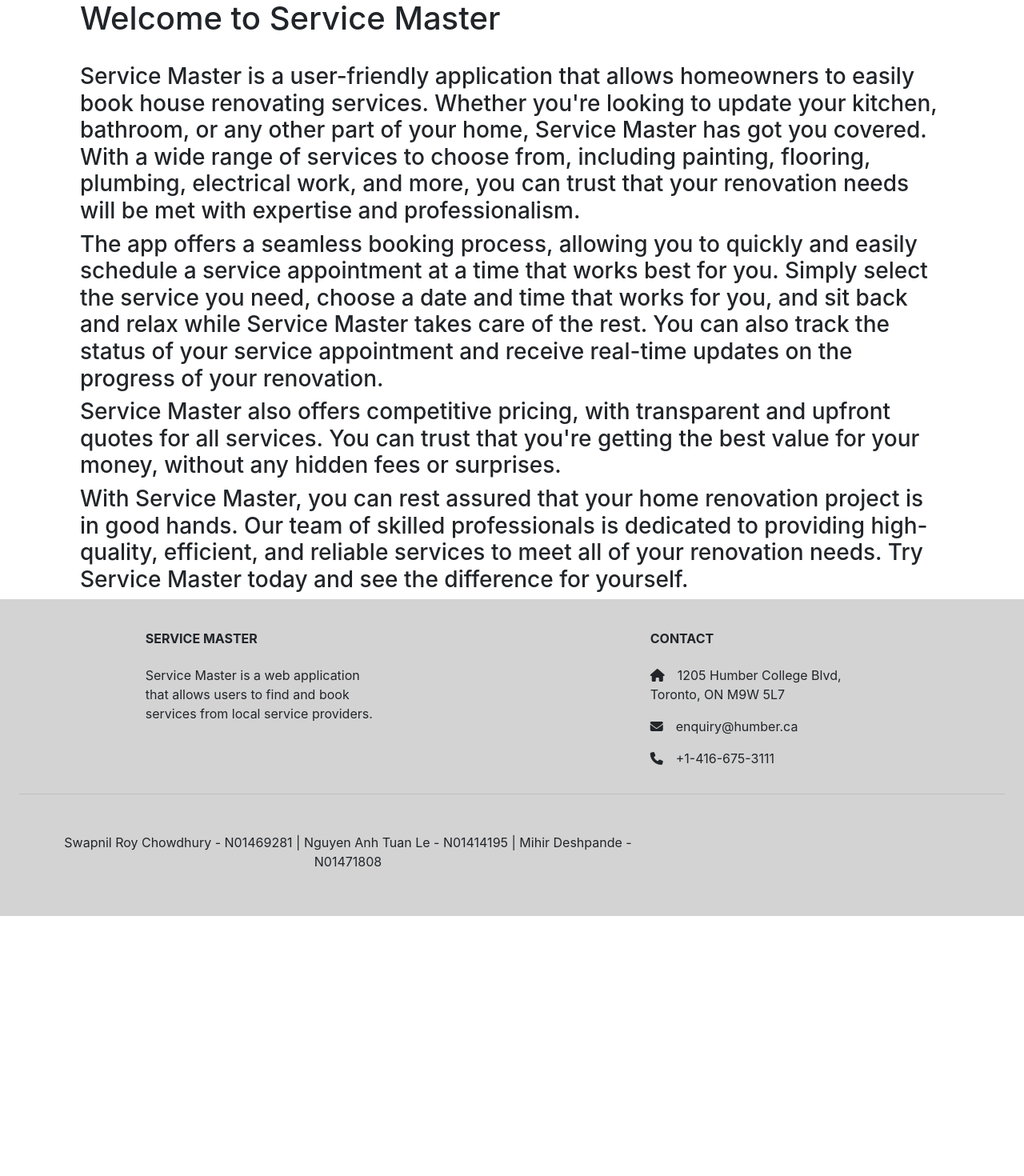
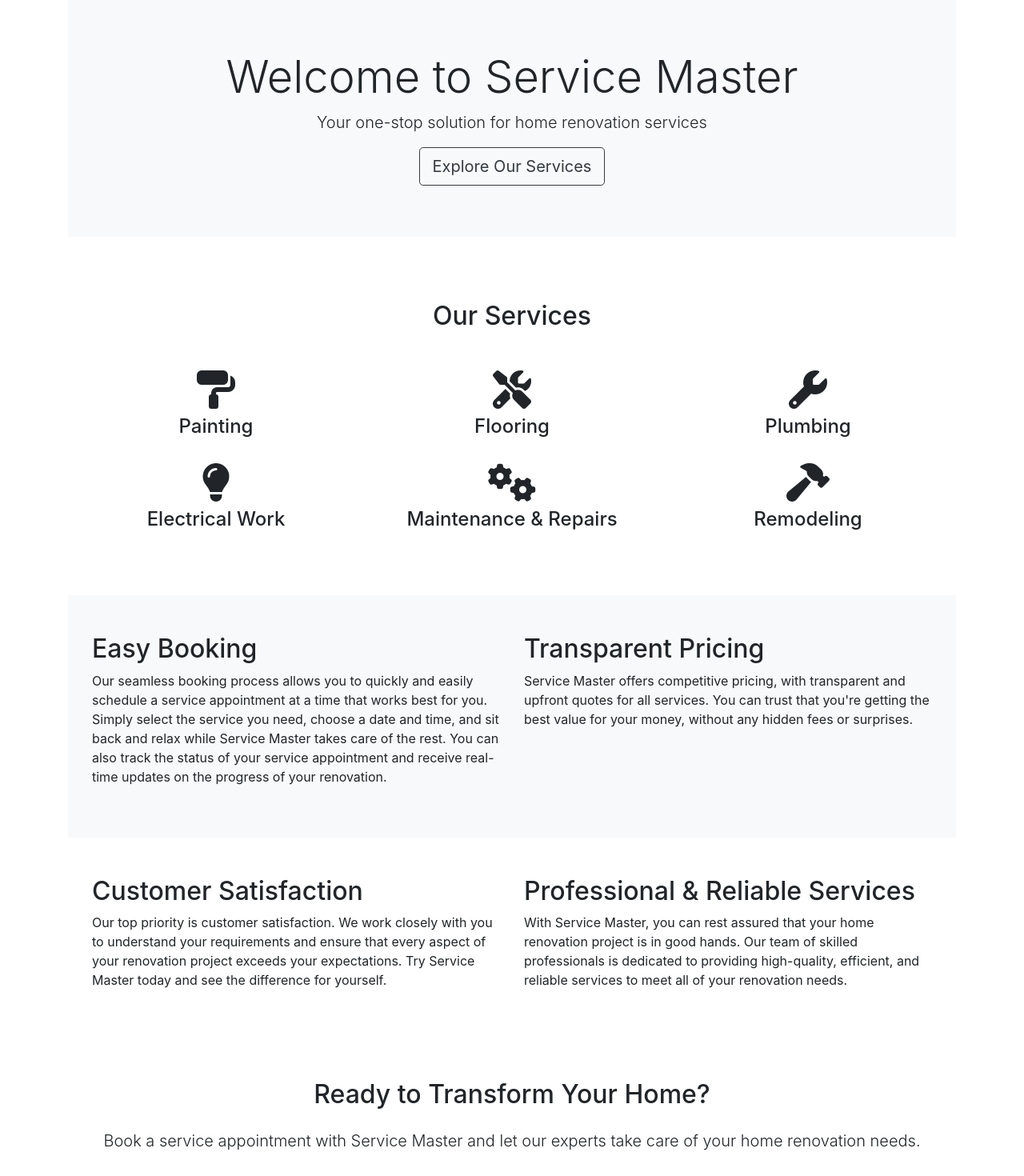
Before and after one commit to mihir-deshpande/service-master-angular, an Angular app: page / in a window 1280 px wide. Shown: the part 300-1770 px from the top of the page at 80% size. Before the commit the page ends 1445 px from the top, so only its background shows below. Built offline with nearby package versions, Linux system fonts and the light colour scheme.

Commit message:
update homepage

```diff
--- a/src/app/home/home.component.html
+++ b/src/app/home/home.component.html
@@ -1,8 +1,72 @@
+<div class="jumbotron jumbotron-fluid text-center bg-light">
+  <div class="container">
+    <h1 class="display-4">Welcome to Service Master</h1>
+    <p class="lead">Your one-stop solution for home renovation services</p>
+    <a href="#services" class="btn btn-outline-dark btn-lg">Explore Our Services</a>
+  </div>
+</div>
 
-  <div class="container-fluid justify-content-center">
-  <h1>Welcome to Service Master</h1><br/>
-  <h3>Service Master is a user-friendly application that allows homeowners to easily book house renovating services. Whether you're looking to update your kitchen, bathroom, or any other part of your home, Service Master has got you covered. With a wide range of services to choose from, including painting, flooring, plumbing, electrical work, and more, you can trust that your renovation needs will be met with expertise and professionalism.</h3>
-  <h3>The app offers a seamless booking process, allowing you to quickly and easily schedule a service appointment at a time that works best for you. Simply select the service you need, choose a date and time that works for you, and sit back and relax while Service Master takes care of the rest. You can also track the status of your service appointment and receive real-time updates on the progress of your renovation.</h3>
-  <h3>Service Master also offers competitive pricing, with transparent and upfront quotes for all services. You can trust that you're getting the best value for your money, without any hidden fees or surprises.</h3>
-  <h3>With Service Master, you can rest assured that your home renovation project is in good hands. Our team of skilled professionals is dedicated to providing high-quality, efficient, and reliable services to meet all of your renovation needs. Try Service Master today and see the difference for yourself.</h3>
+<div id="services" class="container-fluid py-5">
+  <h2 class="text-center mb-5">Our Services</h2>
+  <div class="row justify-content-center">
+    <div class="col-md-4 col-sm-6 text-center mb-4">
+      <i class="fas fa-paint-roller fa-3x"></i>
+      <h4 class="mt-2">Painting</h4>
+    </div>
+    <div class="col-md-4 col-sm-6 text-center mb-4">
+      <i class="fas fa-tools fa-3x"></i>
+      <h4 class="mt-2">Flooring</h4>
+    </div>
+    <div class="col-md-4 col-sm-6 text-center mb-4">
+      <i class="fas fa-wrench fa-3x"></i>
+      <h4 class="mt-2">Plumbing</h4>
+    </div>
+    <div class="col-md-4 col-sm-6 text-center mb-4">
+      <i class="fas fa-lightbulb fa-3x"></i>
+      <h4 class="mt-2">Electrical Work</h4>
+    </div>
+    <div class="col-md-4 col-sm-6 text-center mb-4">
+      <i class="fas fa-cogs fa-3x"></i>
+      <h4 class="mt-2">Maintenance & Repairs</h4>
+    </div>
+    <div class="col-md-4 col-sm-6 text-center mb-4">
+      <i class="fas fa-hammer fa-3x"></i>
+      <h4 class="mt-2">Remodeling</h4>
+    </div>
+  </div>
 </div>
+
+<div class="container-fluid bg-light py-5">
+  <div class="container">
+    <div class="row">
+      <div class="col-md-6">
+        <h2>Easy Booking</h2>
+        <p>Our seamless booking process allows you to quickly and easily schedule a service appointment at a time that works best for you. Simply select the service you need, choose a date and time, and sit back and relax while Service Master takes care of the rest. You can also track the status of your service appointment and receive real-time updates on the progress of your renovation.</p>
+      </div>
+      <div class="col-md-6">
+        <h2>Transparent Pricing</h2>
+        <p>Service Master offers competitive pricing, with transparent and upfront quotes for all services. You can trust that you're getting the best value for your money, without any hidden fees or surprises.</p>
+      </div>
+    </div>
+  </div>
+</div>
+
+<div class="container-fluid py-5">
+  <div class="container">
+    <div class="row">
+      <div class="col-md-6 order-md-2">
+        <h2>Professional & Reliable Services</h2>
+        <p>With Service Master, you can rest assured that your home renovation project is in good hands. Our team of skilled professionals is dedicated to providing high-quality, efficient, and reliable services to meet all of your renovation needs.</p>
+      </div>
+      <div class="col-md-6 order-md-1">
+        <h2>Customer Satisfaction</h2>
+        <p>Our top priority is customer satisfaction. We work closely with you to understand your requirements and ensure that every aspect of your renovation project exceeds your expectations. Try Service Master today and see the difference for yourself.</p>
+      </div>
+    </div>
+  </div>
+</div>
+
+<div class="container-fluid text-center py-5">
+  <h2 class="mb-4">Ready to Transform Your Home?</h2>
+  <p class="lead">Book a service appointment with Service Master and let our experts take care of your home renovation needs.</p>
+</div>
--- a/src/app/home/home.component.ts
+++ b/src/app/home/home.component.ts
@@ -1,10 +1,14 @@
-import { Component } from '@angular/core';
+import { Component, OnInit } from '@angular/core';
 
 @Component({
   selector: 'app-home',
   templateUrl: './home.component.html',
   styleUrls: ['./home.component.css']
 })
-export class HomeComponent {
+export class HomeComponent implements OnInit {
 
+    constructor() {}
+
+    ngOnInit() {
+    }
 }
```
